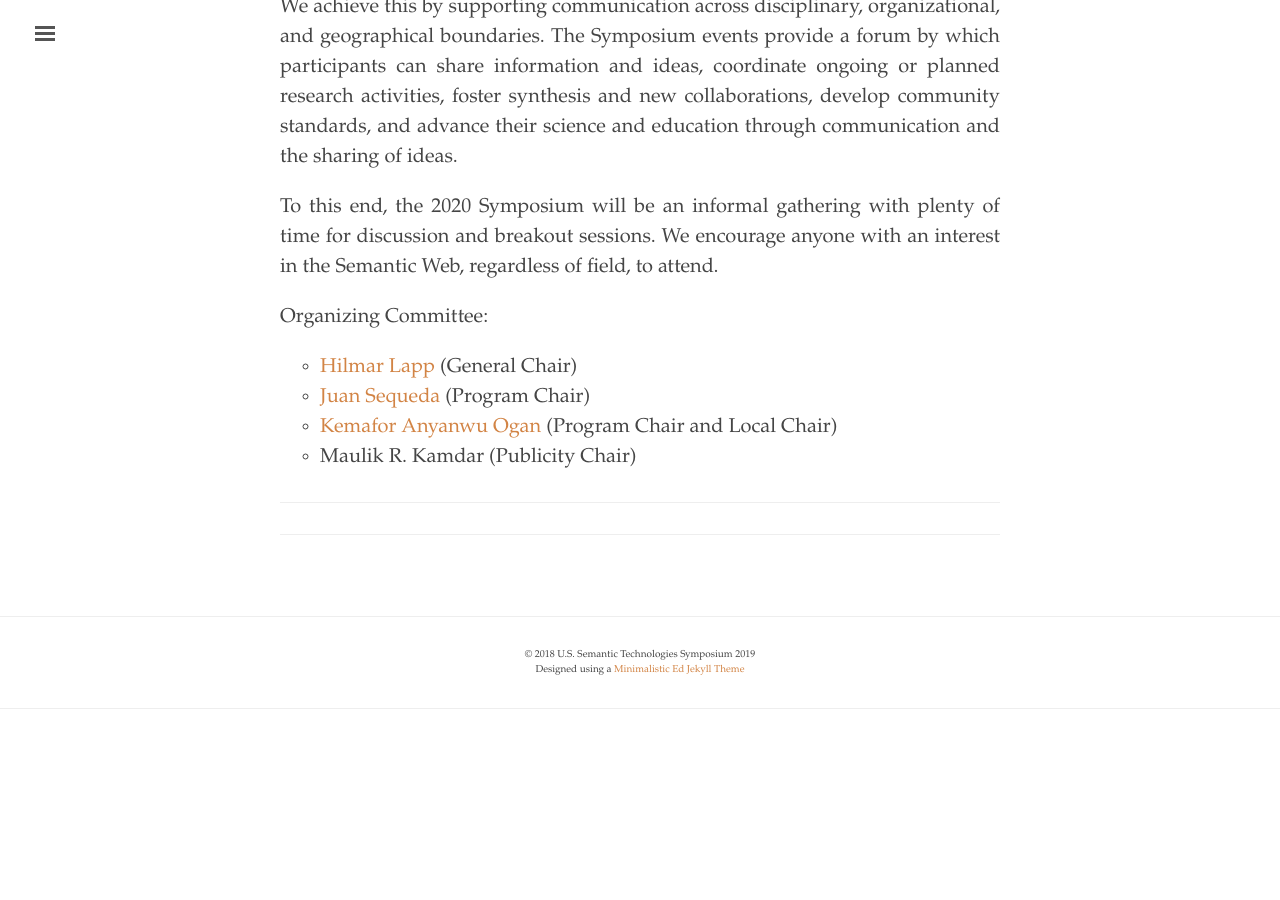
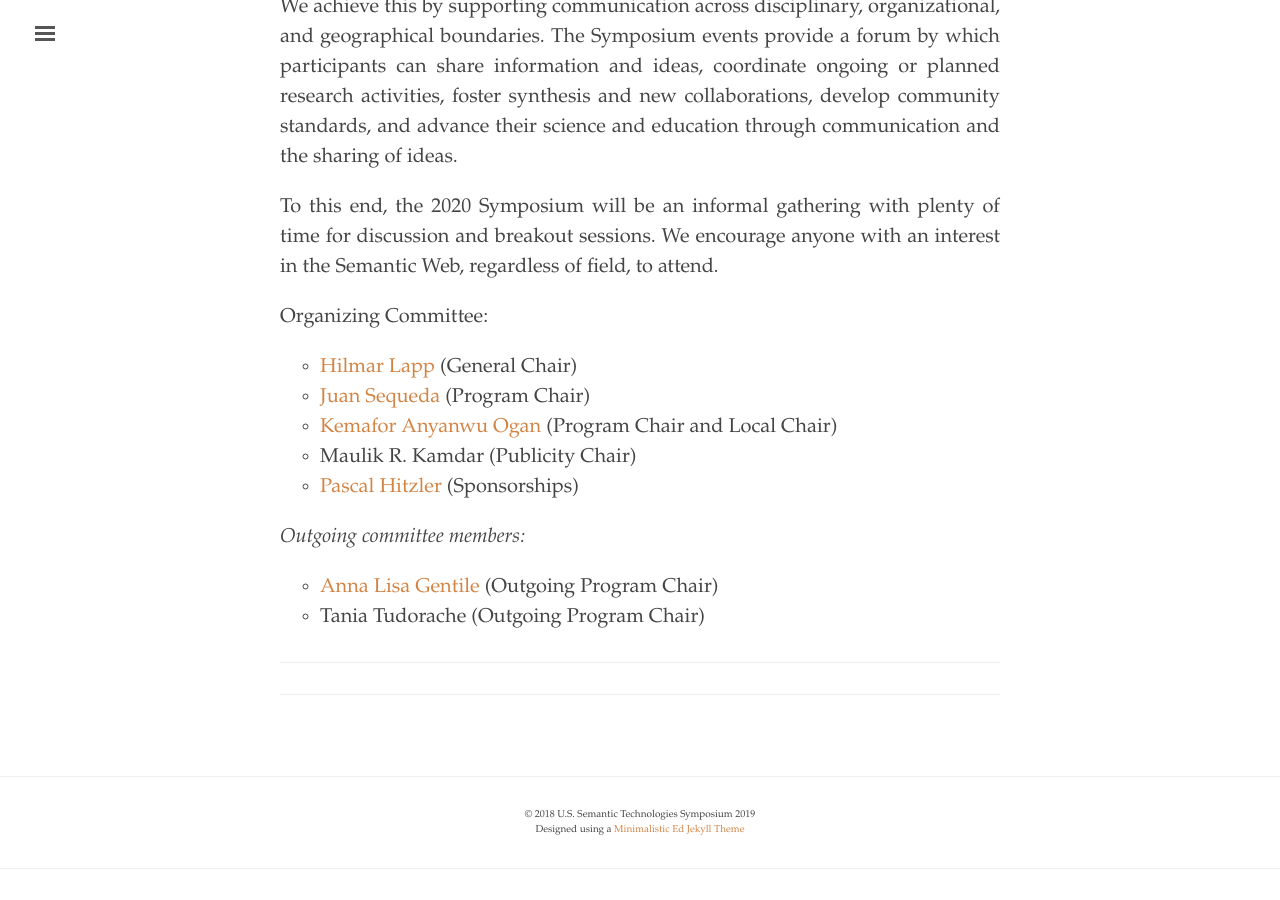
Before and after one commit to us2ts/us2ts.github.io, a Jekyll site: the page built from index.md, in a window 1280 px wide and 900 px high, scrolled down 770 px. Built offline with Jekyll 4.4.1, drawn with Linux system fonts in a browser that asks for light colours; before the commit the page ends 1510 px from its top, so only the background shows below that.

Commit message:
Adds outgoing committee members, and Pascal

```diff
--- a/index.md
+++ b/index.md
@@ -17,7 +17,14 @@ Organizing Committee:
 - [Juan Sequeda] (Program Chair)
 - [Kemafor Anyanwu Ogan] (Program Chair and Local Chair)
 - Maulik R. Kamdar (Publicity Chair)
+- [Pascal Hitzler] (Sponsorships)
+
+_Outgoing committee members:_
+- [Anna Lisa Gentile] (Outgoing Program Chair)
+- Tania Tudorache (Outgoing Program Chair)
 
 [Hilmar Lapp]: https://orcid.org/0000-0001-9107-0714
 [Juan Sequeda]: http://juansequeda.com
 [Kemafor Anyanwu Ogan]: https://www.csc2.ncsu.edu/faculty/kogan/
+[Pascal Hitzler]: http://www.pascal-hitzler.de
+[Anna Lisa Gentile]: https://anligentile.github.io
```
